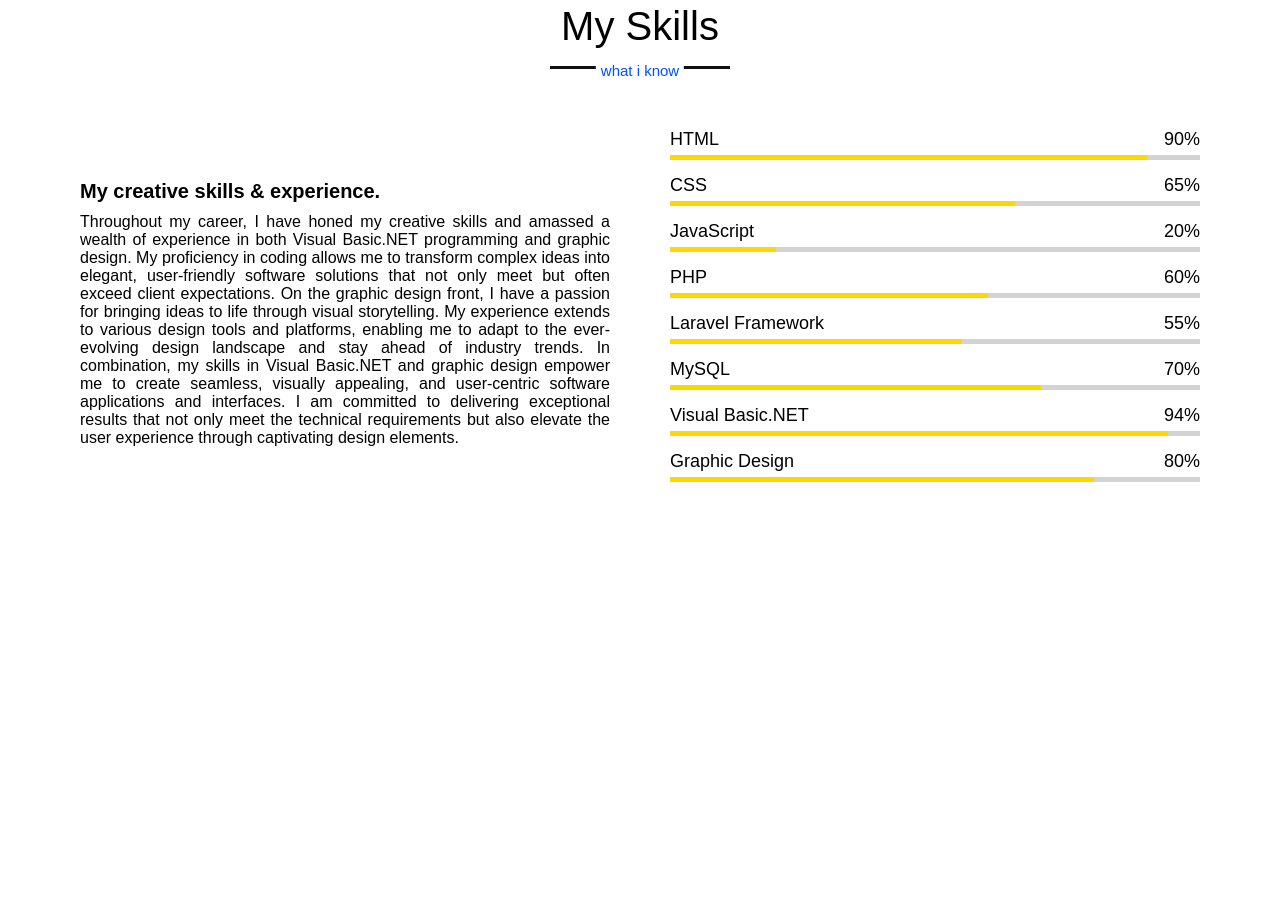
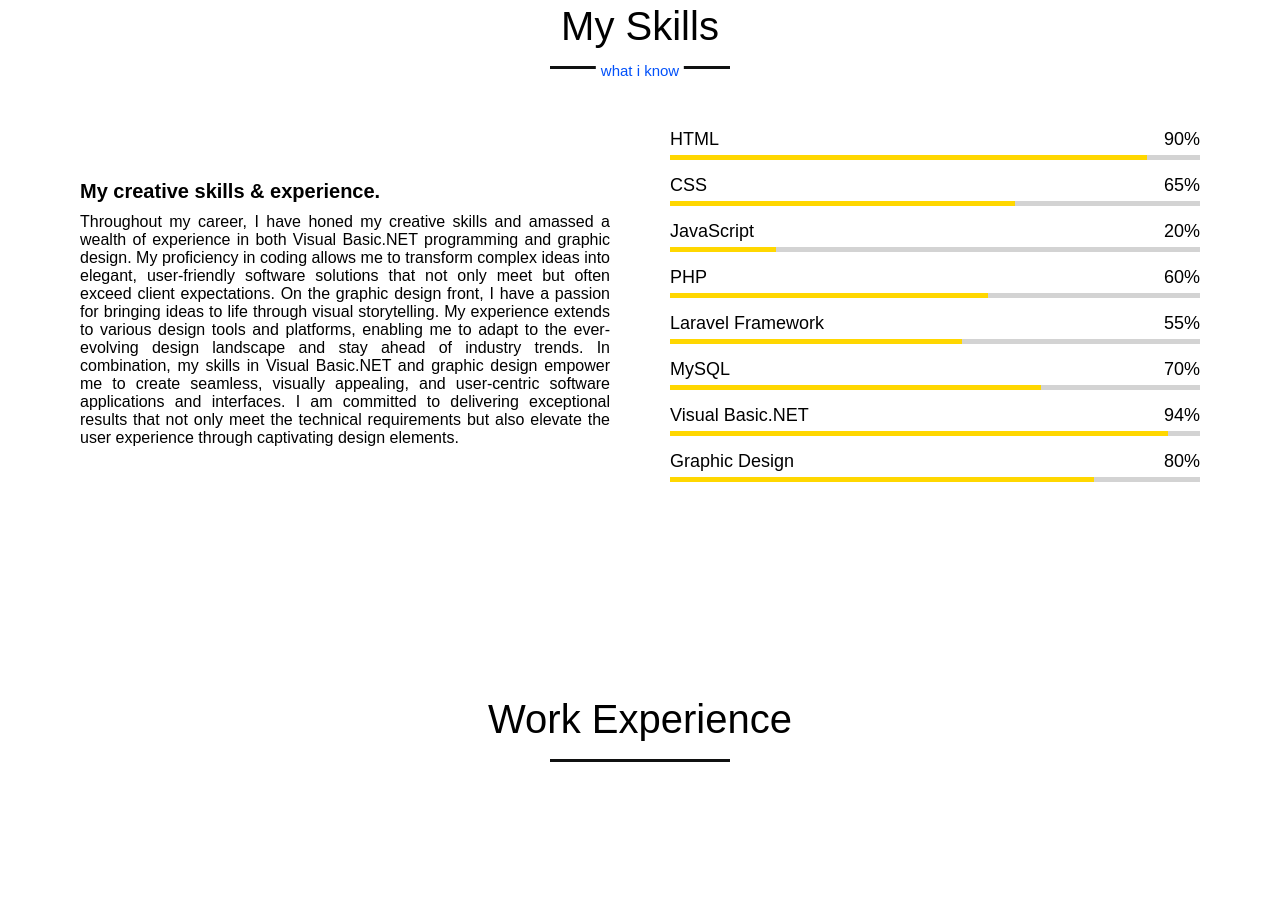
Before and after one commit to kunnivan/kunnivan.github.io, a plain HTML site: page index.html in a window 1280 px wide. Shown: the part 2153-3075 px from the top of the page. Before the commit the page ends 2750 px from the top, so only its background shows below. Drawn offline with nearby package versions, Linux system fonts and the light colour scheme.

Commit message:
Working with Work Experience

```diff
--- a/index.html
+++ b/index.html
@@ -164,6 +164,18 @@
     </div>
 </section>
 
+<!--Work Experience section Start-->
+<section class="workexperience" id="workexperience">
+    <div class="max-width">
+        <h2 class="title">Work Experience</h2>
+        <div class="workexperience-content">
+
+        </div>
+    </div>
+</section>
+
+
+
 
 <script src="script.js"></script>
 </body>
```
